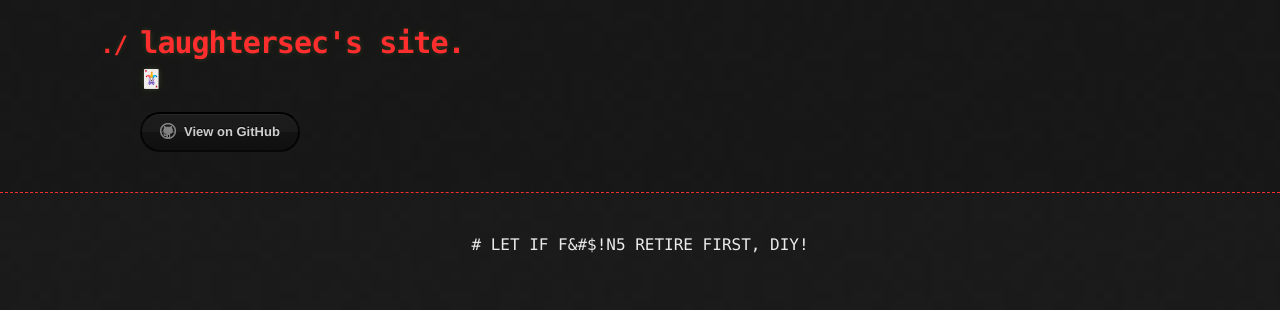
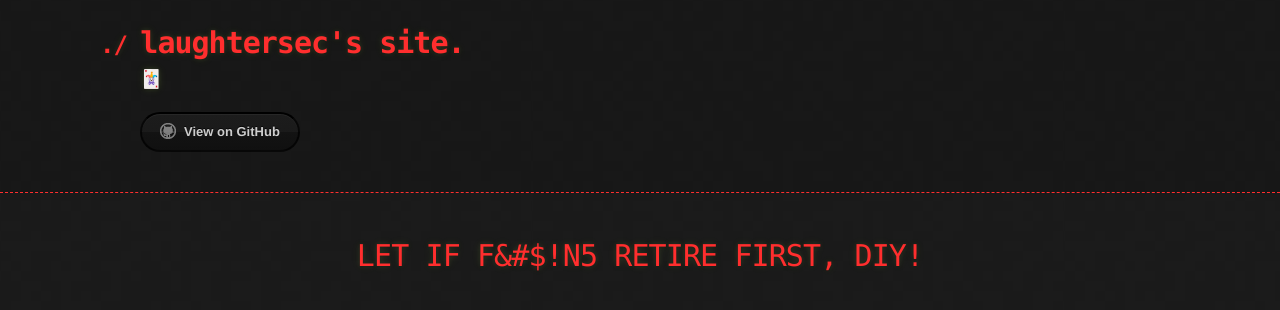
Before and after one commit to laughtersec/laughtersec.github.io, a Jekyll site: the page built from pages/editor.md, in a window 1280 px wide. Shown: the top 310 px of the page. Built offline with Jekyll 4.4.1, drawn with Linux system fonts in a browser that asks for light colours; our own code applies the rules of GitHub Pages for plain Markdown files.

```diff
--- a/pages/editor.md
+++ b/pages/editor.md
@@ -1 +1 @@
-<center># LET IF F&#$!N5 RETIRE FIRST, DIY!</center>
+# <center> LET IF F&#$!N5 RETIRE FIRST, DIY!</center>
```
